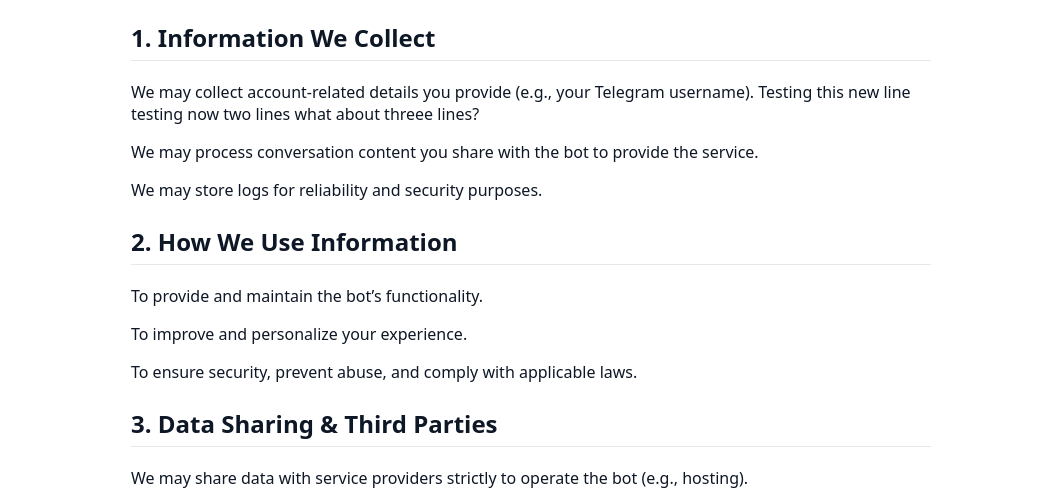
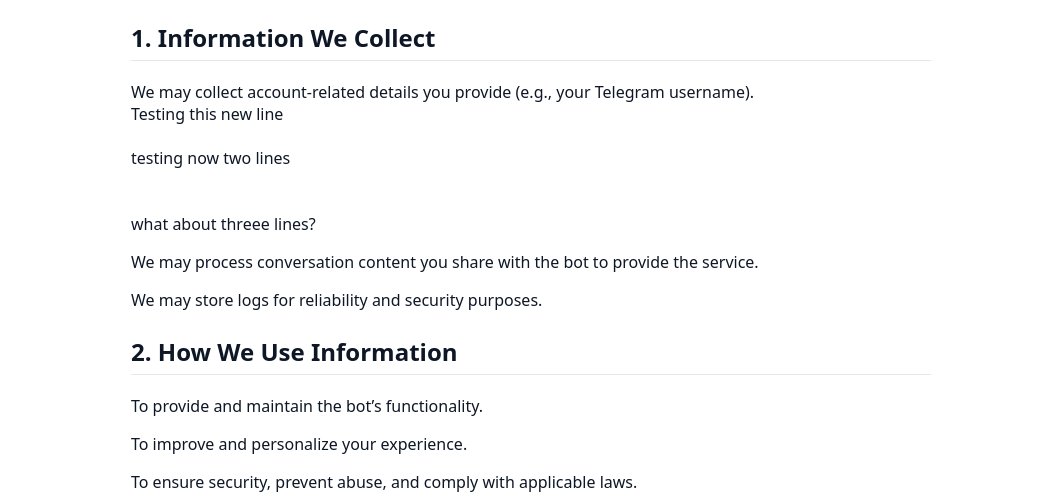
Before and after one commit to WissamX/TG-Wissbot-privacy-policy, a plain HTML site: page index.html in a window 1280 px wide. Shown: the part 223-725 px from the top of the page, without its empty margins (109-1171 px from the left). Drawn offline with Linux system fonts and the light colour scheme.

Commit message:
Update styles.css

```diff
--- a/assets/css/styles.css
+++ b/assets/css/styles.css
@@ -218,3 +218,5 @@ ul { padding-left: 20px; }
   .title { font-size: clamp(1.3rem, 5.5vw, 1.6rem); }
   .content { padding-top: 164px; }
 }
+/* Preserve newlines inside content paragraphs */
+.content p { white-space: pre-line; }
```
